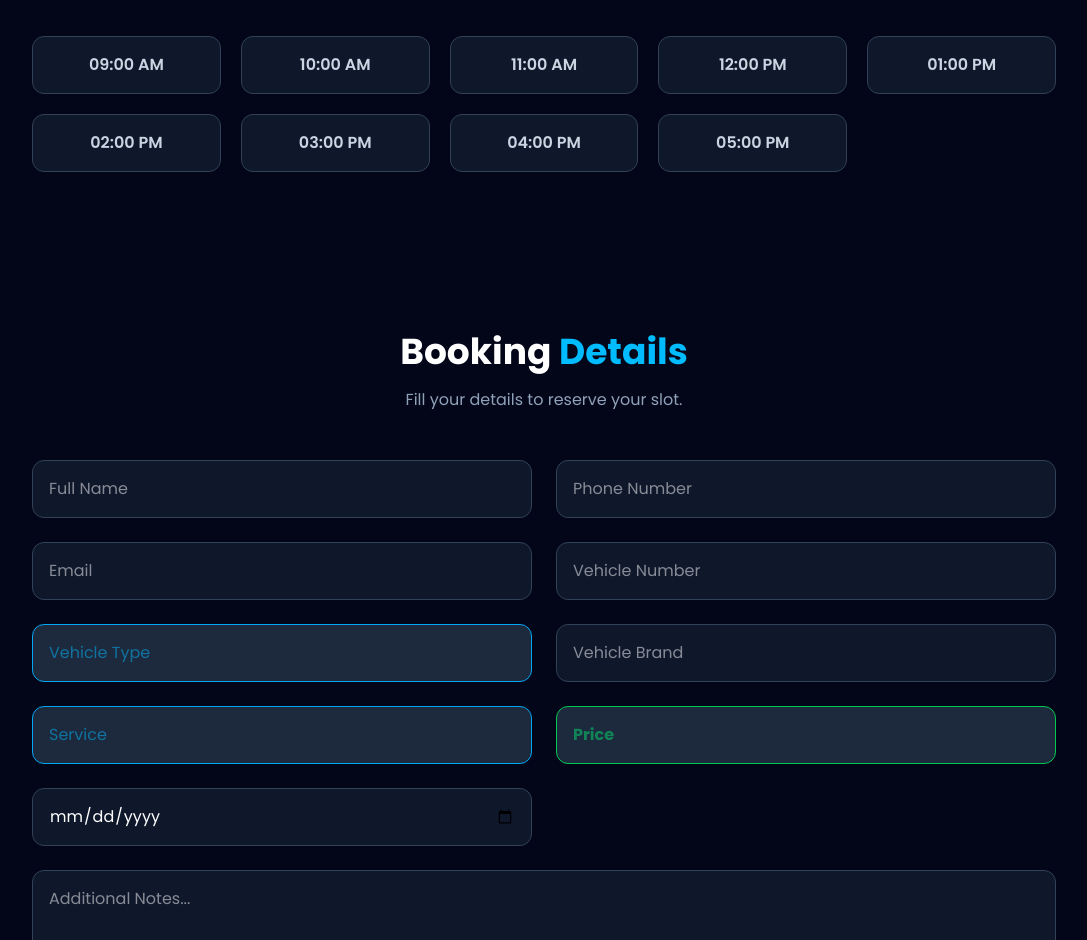
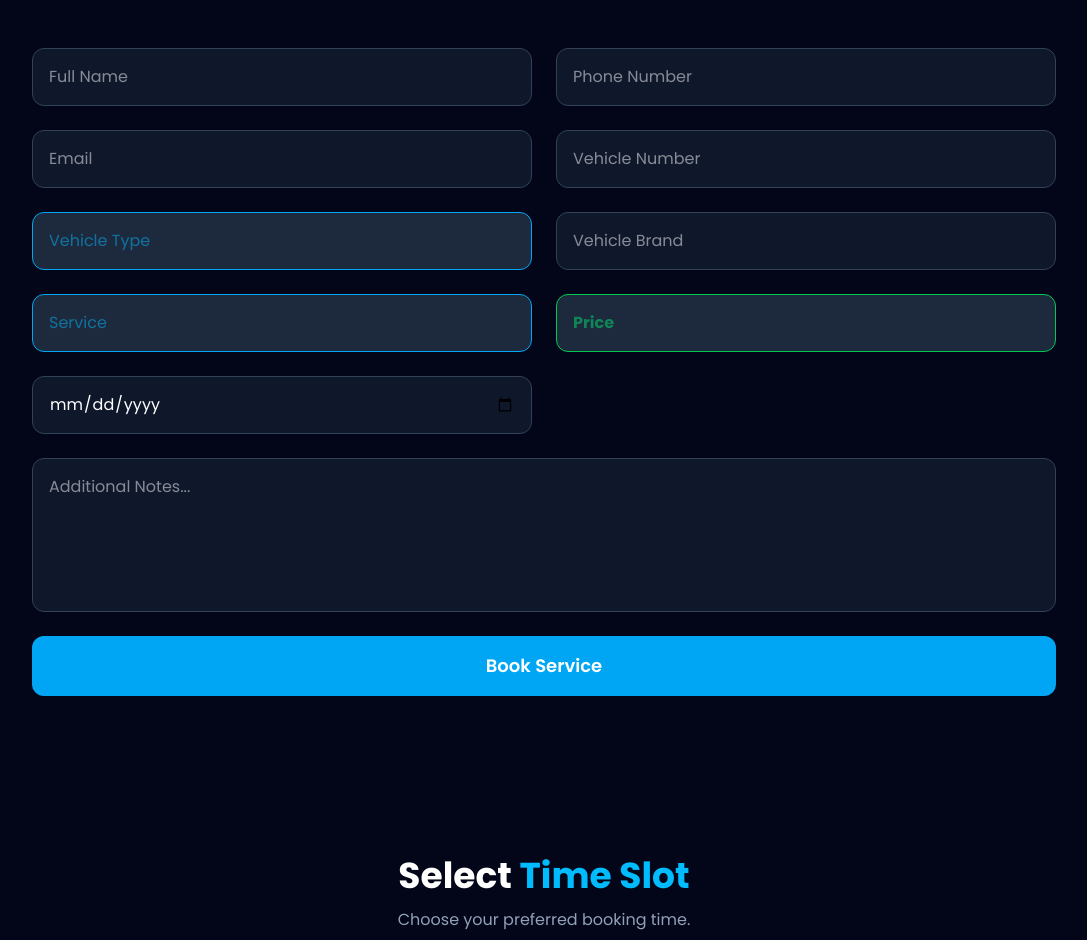
Before and after one commit to Shrawansinh/car-wash-management, a React (Vite) app in the folder frontend/: page /book-service in a window 1280 px wide. Shown: the part 1712-2652 px from the top of the page, without its empty margins (96-1183 px from the left). Built offline with nearby package versions, Linux system fonts and the light colour scheme.

Commit message:
Frontend update

```diff
--- a/frontend/src/pages/BookService/BookService.jsx
+++ b/frontend/src/pages/BookService/BookService.jsx
@@ -50,10 +50,7 @@ const BookService = () => {
   setSelectedService={setSelectedService}
   setTotalAmount={setTotalAmount}
     />
-    <Timeslot
-selectedTimeSlot={selectedTimeSlot}
-setSelectedTimeSlot={setSelectedTimeSlot}
-/>
+
 
     <BookingForm
 vehicleType={vehicleType}
@@ -66,6 +63,10 @@ setSelectedTimeSlot={setSelectedTimeSlot}
 loading={loading}
 setLoading={setLoading}
 />
+    <Timeslot
+selectedTimeSlot={selectedTimeSlot}
+setSelectedTimeSlot={setSelectedTimeSlot}
+/>
 
       <Footer />
 
--- a/frontend/src/pages/BookService/BookingForm.jsx
+++ b/frontend/src/pages/BookService/BookingForm.jsx
@@ -145,7 +145,7 @@ const BookingForm = ({
           <button
             className="md:col-span-2 bg-sky-500 hover:bg-sky-600 rounded-xl py-4 text-lg font-semibold transition"
           >
-            Continue
+            Book Service
           </button>
 
         </form>
```
